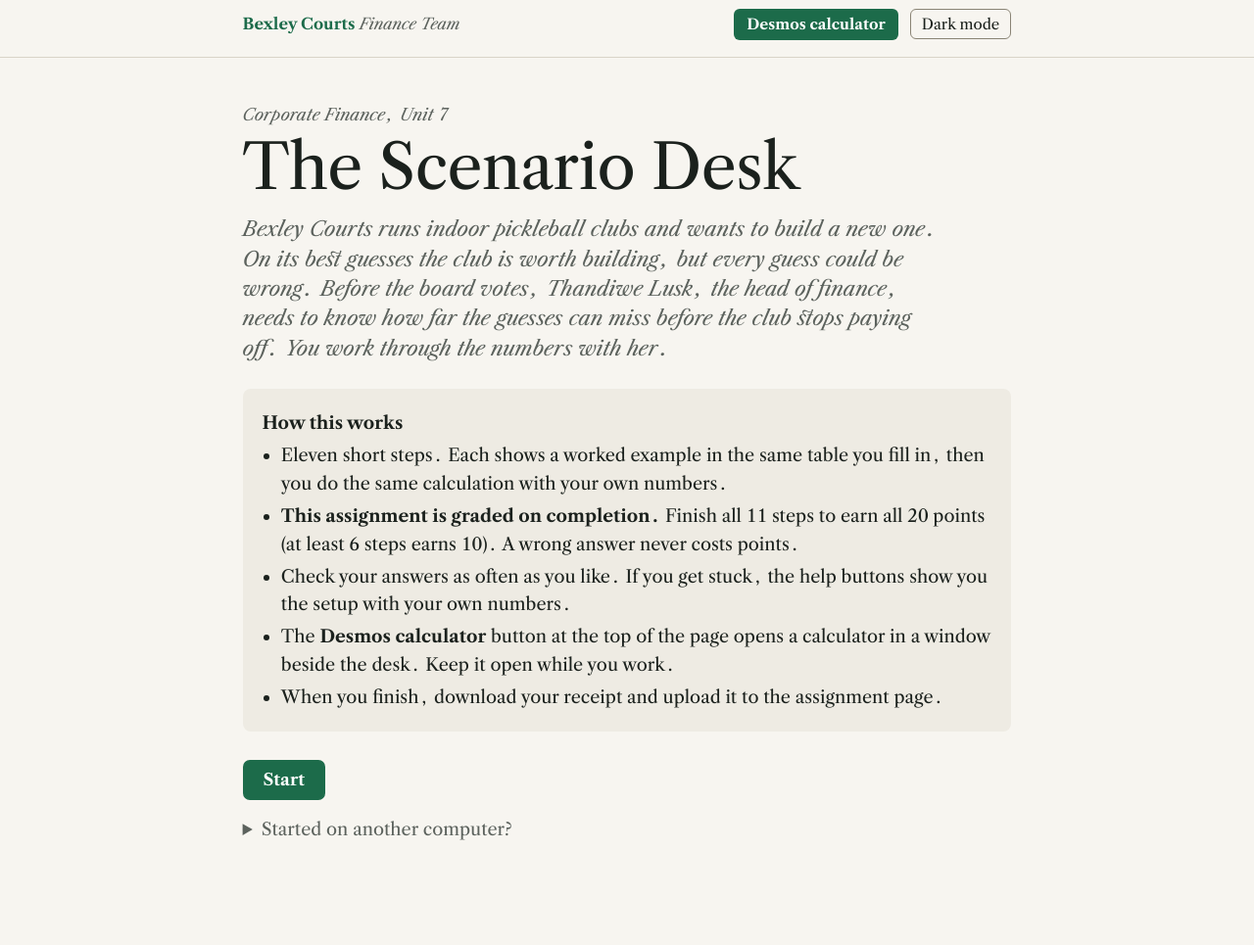
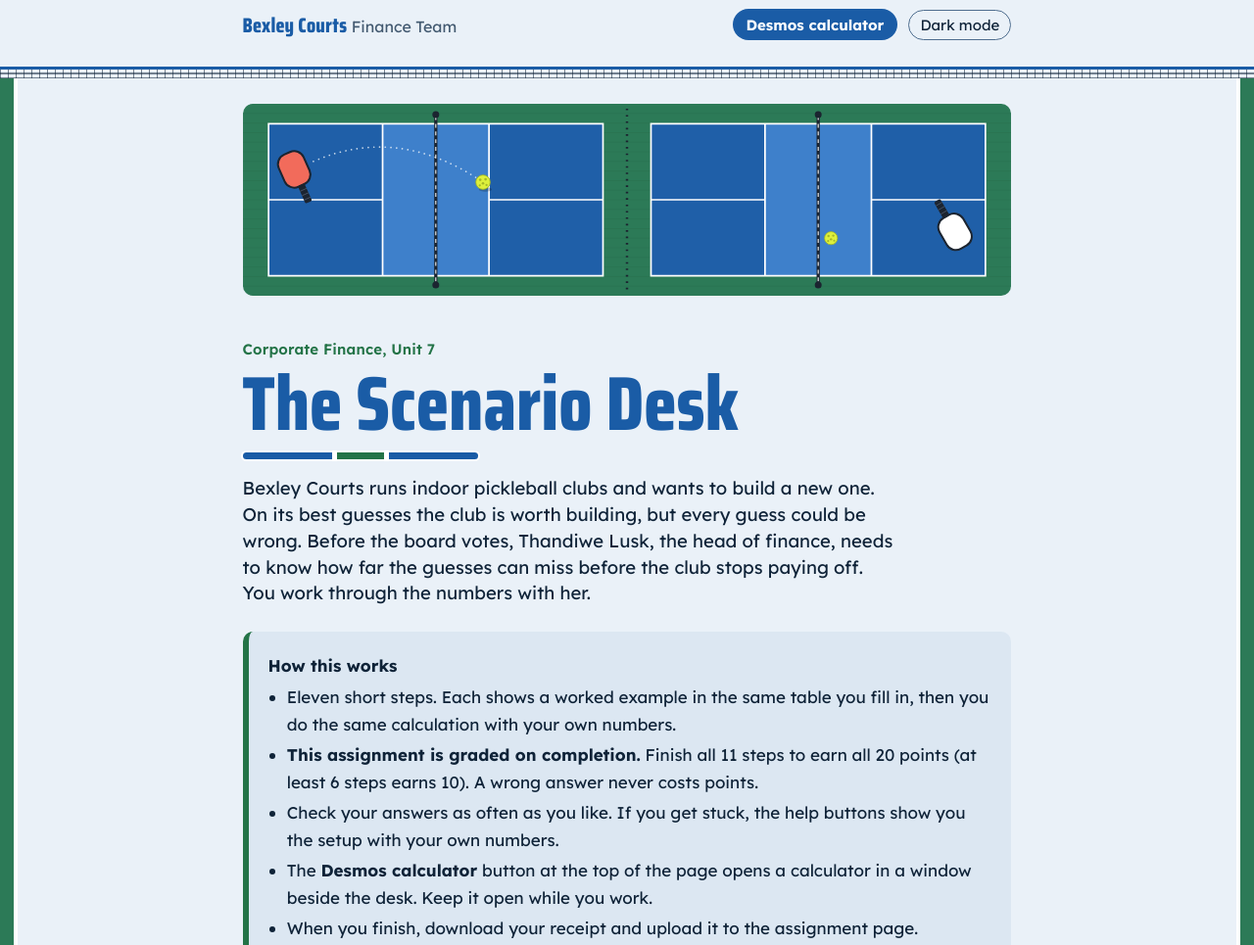
Before and after one commit to RizeComputerScience/finan4-scenario-desk, a plain HTML site: page index.html in a window 1280 px wide. Shown: the top 965 px of the page at 98% size. Drawn offline with nearby package versions, Linux system fonts and the light colour scheme; a web font is replaced by a local one.

Commit message:
Distinct look per desk; industry terms; new steps in U5, U10, U12 (peer review 2026-11-18)

```diff
--- a/config.js
+++ b/config.js
@@ -26,7 +26,7 @@
       q: 'A new club costs $900,000 and lasts 10 years at a 10% required return, so the annuity factor is 6.1446. Each member pays $600 a year and costs $120 a year to serve. Fixed costs are $180,000 a year. About how many members make the NPV exactly zero?',
       options: ['About 680 members', 'About 563 members', 'About 305 members', 'About 544 members'],
       answer: 0,
-      why: ['Right. $900,000 ÷ 6.1446 = $146,470 a year. Add the $180,000 of fixed costs: $326,470. Each member contributes $600 − $120 = $480, so $326,470 ÷ $480 ≈ 680 members. Exam questions look like this one.',
+      why: ['Right. $900,000 ÷ 6.1446 = $146,470 a year. Add the $180,000 of fixed costs: $326,470. Each member contributes $600 − $120 = $480, so the NPV break-even is $326,470 ÷ $480 ≈ 680 members. Exam questions look like this one.',
         '563 is the accounting break-even: ($180,000 + $90,000 of depreciation) ÷ $480. It earns nothing on the $900,000, so it is too low.',
         '305 is $146,470 ÷ $480. Add the $180,000 of fixed costs before dividing.',
         '544 divides by the full $600 of dues. Each member also costs $120 to serve, so each contributes $480.'] },
@@ -34,14 +34,14 @@
 
   const STEPS = [
     { id: 'base1', label: 'The smaller club', kind: 'task' },
-    { id: 'base2', label: 'The new club', kind: 'task' },
-    { id: 'sens1', label: 'Fewer members', kind: 'task' },
-    { id: 'sens2', label: 'Higher fixed costs', kind: 'task' },
-    { id: 'scen', label: 'The worst case', kind: 'task' },
+    { id: 'base2', label: 'Base case', kind: 'task' },
+    { id: 'sens1', label: 'Sensitivity: members', kind: 'task' },
+    { id: 'sens2', label: 'Sensitivity: fixed costs', kind: 'task' },
+    { id: 'scen', label: 'Worst case scenario', kind: 'task' },
     { id: 'q1', label: 'Quick check', kind: 'check', quiz: 0 },
-    { id: 'be1', label: 'How few members?', kind: 'task' },
-    { id: 'be2', label: 'Your own break-even', kind: 'task' },
-    { id: 'acc', label: 'Zero profit', kind: 'task' },
+    { id: 'be1', label: 'NPV break-even', kind: 'task' },
+    { id: 'be2', label: 'Your own NPV break-even', kind: 'task' },
+    { id: 'acc', label: 'Accounting break-even', kind: 'task' },
     { id: 'q2', label: 'Exam-style question', kind: 'check', quiz: 1 },
     { id: 'note', label: 'Your note', kind: 'note' },
   ];
@@ -182,19 +182,19 @@
   const PROBLEM = {
     base1: (t) => ({ title: 'Is the smaller club worth building?', place: 'Thandiwe starts with a smaller club in the suburbs.',
       body: `<p>It would cost ${b(money(t.s.I))}. Its ${b(n0(t.s.M))} members would each pay ${b(money(t.s.Y))} a year and cost ${b(money(t.s.v))} to serve. Fixed costs are ${b(money(t.s.F))} a year, and the annuity factor is ${b(af(t.s))}. What is its NPV? The first two lines are done for you.</p>` }),
-    base2: (t) => ({ title: 'Is the new club worth building?', place: 'Now the club the board will vote on.',
+    base2: (t) => ({ title: 'Is the new club worth building?', place: 'Now the base case for the club the board will vote on.',
       body: `<p>It would cost ${b(money(t.s.I))}. Thandiwe expects ${b(n0(t.s.M))} members, each paying ${b(money(t.s.Y))} a year and costing ${b(money(t.s.v))} to serve. Fixed costs are ${b(money(t.s.F))} a year, and the annuity factor (10 years at ${pc(t.s.r)}) is ${b(af(t.s))}. What is its NPV?</p>` }),
-    sens1: (t) => ({ title: 'What if fewer members join?', place: 'The board asks what happens if members come in low.',
+    sens1: (t) => ({ title: 'What if fewer members join?', place: 'The board asks for a sensitivity analysis, starting with members.',
       body: `<p>Suppose the new club gets 10% fewer members than the ${b(n0(t.s.M))} Thandiwe expects, and every other input stays at its base case value. What is the NPV, and should Bexley still build? The members line is done for you.</p>`,
       choice: { legend: 'With 10% fewer members, should Bexley build the new club?', options: [['build', 'Build: the NPV is still above zero'], ['pass', 'Pass: the NPV is below zero']] } }),
-    sens2: (t) => ({ title: 'What if fixed costs run high?', place: 'Now test a different guess.',
+    sens2: (t) => ({ title: 'What if fixed costs run high?', place: 'Now run the same sensitivity analysis on a different guess.',
       body: `<p>Members go back to ${b(n0(t.s.M))}. Suppose the new club’s fixed costs come in 10% higher than ${b(money(t.s.F))}, and every other input stays at its base case value. What is the NPV? Then compare the two misses.</p>`,
       choice: { legend: 'Which 10% miss lowers the new club’s NPV more?', options: [['members', '10% fewer members'], ['fixed', '10% higher fixed costs']] } }),
-    scen: (t) => ({ title: 'What if a rival club opens?', place: 'Thandiwe builds one scenario that tells a story.',
+    scen: (t) => ({ title: 'What if a rival club opens?', place: 'Thandiwe builds a worst case scenario for the board.',
       body: `<p>A rival club opens nearby. The new club would get 20% fewer members, ${b(n0(t.Mw))}, and would have to cut dues by $60, to ${b(money(t.Yw))} a year. Fixed costs stay at ${b(money(t.s.F))}. What is this worst case NPV?</p>` }),
-    be1: (t) => ({ title: 'How few members can the smaller club take?', place: 'Back to the smaller club in the suburbs.',
+    be1: (t) => ({ title: 'How few members can the smaller club take?', place: 'Back to the smaller club, to find its NPV break-even.',
       body: `<p>It costs ${b(money(t.s.I))}, each member contributes ${b(money(t.s.c))}, fixed costs are ${b(money(t.s.F))} a year, and the annuity factor is ${b(af(t.s))}. How many members make its NPV exactly zero? The first line is done for you.</p>` }),
-    be2: (t) => ({ title: 'How few members can the new club take?', place: 'Now the new club.',
+    be2: (t) => ({ title: 'How few members can the new club take?', place: 'Now find the new club’s NPV break-even.',
       body: `<p>It costs ${b(money(t.s.I))}, each member contributes ${b(money(t.s.c))}, fixed costs are ${b(money(t.s.F))} a year, and the annuity factor is ${b(af(t.s))}. How many members make its NPV exactly zero?</p>` }),
     acc: (t) => ({ title: 'Where does the new club make zero profit?', place: 'A board member asks about the accounting break-even.',
       body: `<p>The ${b(money(t.s.I))} build cost is depreciated evenly over 10 years. Fixed costs are ${b(money(t.s.F))} a year, and each member contributes ${b(money(t.s.c))}. How many members give zero profit? Depreciation is done for you.</p>`,
--- a/desk-engine.js
+++ b/desk-engine.js
@@ -190,7 +190,7 @@
 <header class="bar"><div class="bar-in"><div class="brand"><b>${esc(ST.company)}</b> ${esc(ST.team || '')}</div>
 <a class="btn-calc desmos-open" id="calcBtn" href="${DESMOS}" target="desmos" rel="noopener">Desmos calculator<span class="sr-only"> (opens in a new window)</span></a>
 <button class="btn-quiet" id="themeBtn" type="button" aria-pressed="false">Dark mode</button></div>
-<nav class="steps" aria-label="Steps"><ol id="stepNav"></ol></nav><p class="navnote" id="navnote" hidden>Move between steps at any time. Finished steps turn green.</p></header>
+<nav class="steps" aria-label="Steps"><ol id="stepNav"></ol></nav><p class="navnote" id="navnote" hidden>Move between steps at any time. Finished steps are filled in.</p></header>
 <main id="main" tabindex="-1"><div id="view"></div></main>
 <footer><p>${esc(ST.kicker)}. Your progress is saved in this browser.<span id="codeNote"></span></p></footer><div class="sr-only" aria-live="polite" id="announce"></div>`);
   const view = $('#view');
@@ -261,9 +261,12 @@
       + (next ? `<button type="button" class="btn" data-go="${next.id}">Next: ${esc(next.label)} →</button>` : '');
     pg.querySelectorAll('[data-go]').forEach((b) => b.addEventListener('click', () => go(b.dataset.go)));
   }
+  // Usage counter (rize-usage.js, optional): page-level moments only, never the code or an answer.
+  const usage = (ev, d) => { try { if (root.rizeUsage && !S.practice) root.rizeUsage.mark(ev, d); } catch (e) { /* never break the desk */ } };
   function go(id) {
     if (!S.code) return showStart();
     S.at = id; saveState(); const s = D.STEPS[stepIdx(id)];
+    usage('step', id === 'receipt' ? 'receipt' : stepIdx(id) + 1);
     if (id === 'receipt') showReceipt(); else if (s.kind === 'walk') showWalk(s); else if (s.kind === 'check') showCheck(s); else if (s.kind === 'note') showNote(s); else showTask(s);
     renderNav(); renderPager(id); $('#main').focus({ preventScroll: true }); root.scrollTo(0, 0);
   }
@@ -426,10 +429,15 @@
     const payload = D.makePayload(S.code, S.log, S.memo); const done = doneCount(), pts = D.pointsFor(done), n = D.STEPS.length;
     const cols = Math.min(5, Math.ceil(n / 2)), rowsN = Math.ceil(n / cols), boxW = Math.floor((1040 - (cols - 1) * 12) / cols);
     const cv = document.createElement('canvas'); cv.width = 1200; cv.height = 1000 + rowsN * 92; const g = cv.getContext('2d'); const H = cv.height;
-    g.fillStyle = '#F7F5F0'; g.fillRect(0, 0, 1200, H); g.strokeStyle = '#1C6B4A'; g.lineWidth = 6; g.strokeRect(24, 24, 1152, H - 48); g.lineWidth = 1.5; g.strokeRect(38, 38, 1124, H - 76);
-    g.fillStyle = '#1C6B4A'; g.font = 'italic 24px Georgia, serif'; g.fillText(ST.company + ' ' + (ST.team || '') + '  ·  ' + ST.kicker, 80, 100);
+    // Frame and paper come from the theme (--receipt-frame, --receipt-paper on :root), read at render time; an unset or
+    // unreadable value falls back to the default green on cream. Colors are decoration only: verify.html reads the data chunk.
+    const themeCol = (name, dflt) => { let v = ''; try { v = getComputedStyle(document.documentElement).getPropertyValue(name).trim(); } catch (e) { v = ''; }
+      g.fillStyle = dflt; if (v) g.fillStyle = v; const out = g.fillStyle; g.fillStyle = dflt; return out; };
+    const FRAME = themeCol('--receipt-frame', '#1C6B4A'), PAPER = themeCol('--receipt-paper', '#F7F5F0');
+    g.fillStyle = PAPER; g.fillRect(0, 0, 1200, H); g.strokeStyle = FRAME; g.lineWidth = 6; g.strokeRect(24, 24, 1152, H - 48); g.lineWidth = 1.5; g.strokeRect(38, 38, 1124, H - 76);
+    g.fillStyle = FRAME; g.font = 'italic 24px Georgia, serif'; g.fillText(ST.company + ' ' + (ST.team || '') + '  ·  ' + ST.kicker, 80, 100);
     g.fillStyle = '#1B211D'; g.font = '58px Georgia, serif'; g.fillText(ST.title, 80, 172); g.fillStyle = '#5C625D'; g.font = '30px Georgia, serif'; g.fillText('Desk code ' + fmtCode(S.code), 80, 244);
-    g.fillStyle = done === n ? '#1C6B4A' : '#8A5A00'; g.fillRect(80, 306, 1040, 96); g.fillStyle = '#FFFFFF'; g.font = 'bold 44px Georgia, serif'; g.fillText('Points: ' + pts + ' / ' + D.POINTS, 108, 370);
+    g.fillStyle = done === n ? FRAME : '#8A5A00'; g.fillRect(80, 306, 1040, 96); g.fillStyle = '#FFFFFF'; g.font = 'bold 44px Georgia, serif'; g.fillText('Points: ' + pts + ' / ' + D.POINTS, 108, 370);
     g.font = '24px Georgia, serif'; g.textAlign = 'right'; g.fillText(done + ' of ' + n + ' steps complete · graded on completion', 1092, 366); g.textAlign = 'left';
     const fit = (g, txt, max, px) => { let s = px; do { g.font = 'bold ' + s + 'px Georgia, serif'; s -= 1; } while (g.measureText(txt).width > max && s >= 12); };
     D.STEPS.forEach((s, k) => { const x = 80 + (k % cols) * (boxW + 12), y = 430 + Math.floor(k / cols) * 92, l = S.log[s.id];
@@ -468,7 +476,8 @@
       <div class="box"><p><b>Want more practice before an exam?</b> Work the problems again with new numbers. Practice rounds are not graded and do not change this receipt.</p><div class="actions"><button class="btn secondary" type="button" id="practice">Practice with new numbers</button></div></div>
       <p class="small">Your desk code is <b class="code">${fmtCode(S.code)}</b>. Use it to continue on another computer.</p>`;
     $('#practice').addEventListener('click', startPractice);
-    $('#dl').href = URL.createObjectURL(r.blob); $$('button[data-go]').forEach((b) => b.addEventListener('click', () => go(b.dataset.go)));
+    $('#dl').href = URL.createObjectURL(r.blob); $('#dl').addEventListener('click', () => usage('download', 'receipt'));
+    if (all) usage('finish'); $$('button[data-go]').forEach((b) => b.addEventListener('click', () => go(b.dataset.go)));
   }
 
   // boot
--- a/desk.css
+++ b/desk.css
@@ -28,7 +28,7 @@ header.bar{position:sticky;top:0;z-index:5;background:var(--bg);border-bottom:1p
 nav.steps{max-width:820px;margin:0 auto;padding:0 1.1rem .55rem;overflow-x:auto}
 nav.steps ol{display:flex;flex-wrap:wrap;gap:6px;list-style:none;margin:0;padding:0}
 nav.steps button{font:14px var(--serif);border:1.5px solid var(--line-strong);background:var(--surface);color:var(--ink);border-radius:999px;padding:.2rem .7rem;cursor:pointer}
-nav.steps button.done{background:var(--brand);border-color:var(--brand);color:var(--brand-ink)}
+nav.steps button.done{background:var(--done,var(--brand));border-color:var(--done,var(--brand));color:var(--done-ink,var(--brand-ink))}
 nav.steps button.done::before{content:"✓ "}
 nav.steps button[aria-current="step"]{outline:2px solid var(--ink);outline-offset:2px}
 .navnote{max-width:820px;margin:0 auto;padding:0 1.1rem .5rem;font-size:14px;color:var(--muted)}
--- a/index.html
+++ b/index.html
@@ -10,8 +10,10 @@
 <link rel="preconnect" href="https://fonts.gstatic.com" crossorigin>
 <link href="https://fonts.googleapis.com/css2?family=Libre+Caslon+Display&family=Libre+Caslon+Text:ital,wght@0,400;0,700;1,400&family=IBM+Plex+Mono:wght@400;500&display=swap" rel="stylesheet">
 <link rel="stylesheet" href="desk.css">
+<link rel="stylesheet" href="theme.css">
 </head>
 <body>
+<img class="desk-art" src="art.svg" alt="" width="960" height="240">
 <script src="config.js"></script>
 <script src="desk-engine.js"></script>
 </body>
--- /dev/null
+++ b/theme.css
@@ -0,0 +1,72 @@
+/* The Scenario Desk theme (FINAN IV Unit 7), 2026-11-18. Loaded after desk.css; changes the look only.
+   Bexley Courts' indoor pickleball club: court blue and kitchen green with white court lines, an optic-yellow ball,
+   a condensed athletic face for the title, a strip of net under the header, round paddle-shaped buttons and step chips.
+   Dark mode is the court surround after hours, lit by the ball's yellow. */
+@import url('https://fonts.googleapis.com/css2?family=Saira+Condensed:wght@600;700;800&family=Lexend:wght@400;500;600;700&display=swap');
+:root{
+  --bg:#EAF1F8;--surface:#FFFFFF;--panel:#DCE7F2;--line:#B9CCE0;--line-strong:#4F6E8F;
+  --ink:#0F2338;--muted:#425970;--brand:#1A5CA6;--brand-ink:#FFFFFF;--brand-tint:#DCEAF8;
+  --ok:#1B6B3C;--ok-tint:#DFF0E4;--bad:#A3241C;--bad-tint:#FBE6E3;--hint:#36506A;--hint-tint:#E2EAF2;--focus:#0F2338;--hl:#EEF7B0;--ok-ink:#FFFFFF;
+  --kitchen:#237347;--ball:#D6EC37;--surround:#2C7A57;--courtline:#FFFFFF;--net:rgba(15,35,56,.55);--tape:#1A5CA6;--zebra:#F2F7FC;
+  --receipt-frame:#1A5CA6;--receipt-paper:#F4F8FC;
+  --serif:'Lexend','Helvetica Neue',Arial,sans-serif;--display:'Saira Condensed','Arial Narrow',sans-serif;}
+:root[data-theme="dark"]{
+  --bg:#0F2A21;--surface:#143429;--panel:#1A4033;--line:#2B5747;--line-strong:#86B4A0;
+  --ink:#ECF6F0;--muted:#AFCDBE;--brand:#D6EC37;--brand-ink:#11261C;--brand-tint:#283A16;
+  --ok:#7DD49A;--ok-tint:#173A28;--bad:#FF8D84;--bad-tint:#43231F;--hint:#A9C9DA;--hint-tint:#183544;--focus:#D6EC37;--hl:#3B4614;--ok-ink:#0F2A21;
+  --kitchen:#5BC28A;--ball:#D6EC37;--surround:#0B2019;--courtline:#2F5E4C;--net:rgba(236,246,240,.35);--tape:#ECF6F0;--zebra:#173A2D;}
+
+body{font-size:17px;line-height:1.62;background-color:var(--bg);display:flex;flex-direction:column;min-height:100vh}
+/* the court's sidelines run down both edges of a wide screen */
+@media (min-width:900px){body{background-image:linear-gradient(90deg,var(--surround) 0 14px,var(--courtline) 14px 18px,transparent 18px calc(100% - 18px),var(--courtline) calc(100% - 18px) calc(100% - 14px),var(--surround) calc(100% - 14px))}}
+header.bar{order:-2;background:var(--bg);border-bottom:0}
+/* a strip of net: white tape on top, mesh below */
+header.bar::after{content:"";display:block;height:12px;
+  background:linear-gradient(var(--tape),var(--tape)) top/100% 3px no-repeat,
+    repeating-linear-gradient(90deg,var(--net) 0 1.5px,transparent 1.5px 8px),repeating-linear-gradient(0deg,var(--net) 0 1.5px,transparent 1.5px 4.5px)}
+.brand{font-style:normal}
+.brand b{font:800 21px var(--display);letter-spacing:.01em}
+
+/* header art: only on the first screen */
+.desk-art{order:-1;display:none;width:calc(100% - 2.2rem);max-width:calc(820px - 2.2rem);height:auto;margin:1.6rem auto 0;border-radius:10px}
+body:has(#startBox) .desk-art{display:block}
+@media (max-width:600px){.desk-art{aspect-ratio:2.2/1;object-fit:cover;object-position:0 50%}}
+
+/* step chips: round like the ball, a finished one fills with court blue (night: ball yellow) */
+nav.steps{padding-top:.55rem}
+nav.steps button{border-radius:999px;font:500 14px var(--serif);border:2px solid var(--line-strong);padding:.18rem .8rem}
+nav.steps button.done{background:var(--brand);border-color:var(--brand);color:var(--brand-ink)}
+nav.steps button[aria-current="step"]{outline:3px solid var(--kitchen);outline-offset:2px}
+:root[data-theme="dark"] nav.steps button[aria-current="step"]{outline-color:var(--ball)}
+
+/* type: a tall condensed title with the court's three zones as its baseline */
+.kicker{font:600 15px var(--serif);font-style:normal;color:var(--kitchen);letter-spacing:.01em}
+:root[data-theme="dark"] .kicker{color:var(--kitchen)}
+h1{font:800 clamp(48px,8vw,78px)/.98 var(--display);color:var(--brand);letter-spacing:0}
+h1::after{content:"";display:block;height:7px;width:min(15rem,62%);margin-top:.75rem;border-radius:4px;
+  background:linear-gradient(90deg,var(--brand) 0 38%,var(--courtline) 38% 40%,var(--kitchen) 40% 60%,var(--courtline) 60% 62%,var(--brand) 62%)}
+:root:not([data-theme="dark"]) h1::after{box-shadow:0 0 0 2px var(--surface)}
+h2{font:700 32px/1.1 var(--display);letter-spacing:.005em}
+h3{font-weight:600}
+.dek{font-size:18.5px;font-style:normal;color:var(--ink);max-width:36em}
+.points{font:800 54px/1 var(--display);color:var(--brand)}
+
+/* cards: a court seen from above, kitchen-green band on top, a white line inside */
+.memo{border-radius:10px;border:2px solid var(--line-strong);border-top:10px solid var(--kitchen);box-shadow:inset 0 0 0 4px var(--surface),inset 0 0 0 6px var(--line)}
+.box{border-radius:10px;border-left:6px solid var(--kitchen)}
+.stamp{border-radius:999px}
+.btn,.btn-calc{border-radius:999px}
+.btn{font-weight:600;padding:.62rem 1.45rem}
+.btn-quiet{border-radius:999px}
+.choice span{border-width:2px}
+
+/* tables: condensed scoreboard heads over a blue court line; alternate rows shaded like court lanes */
+table.cf th{font:700 16px var(--display);letter-spacing:.01em;color:var(--brand);border-bottom:3px solid var(--brand)}
+table.cf caption{font-style:normal;font-weight:500}
+table.cf tbody tr:nth-child(even):not(.hl) td{background:var(--zebra)}
+table.cf.ladder.filled tbody tr:nth-child(even):not(.hl) td{background:transparent}
+table.cf tfoot tr.total td{border-top:2.5px solid var(--ink)}
+.formula{border-left:4px solid var(--kitchen);border-radius:0 8px 8px 0}
+.calc-strip{border-left-color:var(--kitchen)}
+details.example{border-left-color:var(--kitchen);border-radius:10px}
+@media (max-width:680px){table.cf th{font-size:14px}}
```
Also changed, not shown: art.svg (added).
